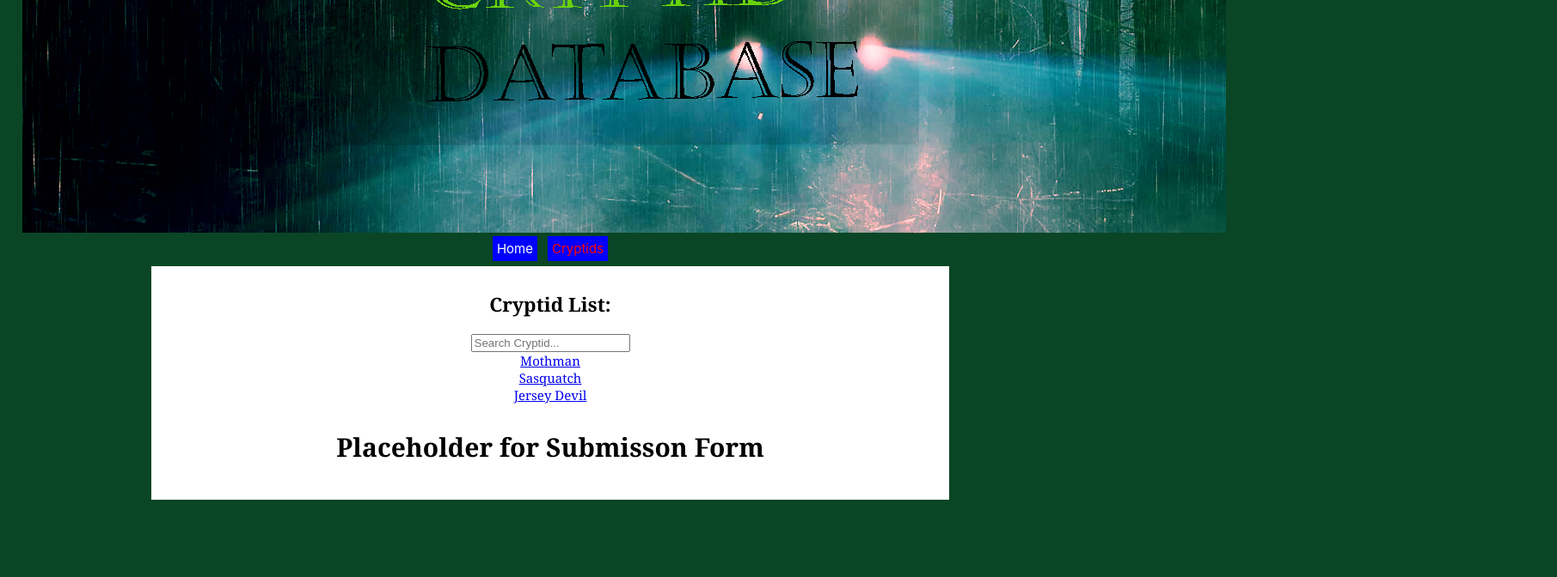
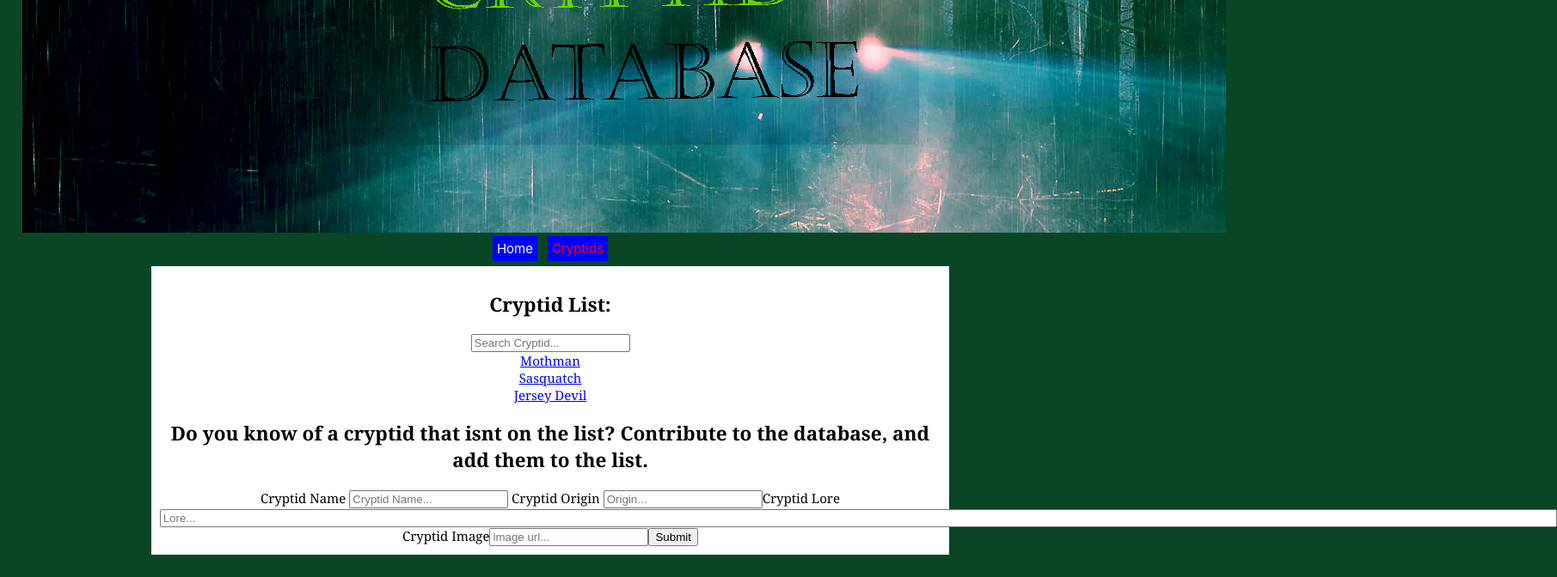
Before and after one commit to bjd1412/Cryptid_DataBase, a React (Create React App) app: page /cryptidlist in a window 1280 px wide. Shown: the part 255-927 px from the top of the page at 86% size, 1811 px wide, since content can reach past the window. Before the commit the page ends 863 px from the top, so only its background shows below. Built offline with nearby package versions, Linux system fonts and the light colour scheme; data requests are answered from the project's data file.

Commit message:
added inputs and values in submissions component

```diff
--- a/src/Components/Submissions.js
+++ b/src/Components/Submissions.js
@@ -28,8 +28,19 @@ function Submissions ({onHandleSubmit}) {
     }
 
     return(
-        <div className="Main">
-            <h1>Placeholder for Submisson Form</h1>
+        <div className="SubmitForm">
+            <h2>Do you know of a cryptid that isnt on the list? Contribute to the database, and add them to the list.</h2>
+            <form className="NewCryptid" onSubmit={Submitter}>
+                <label  className="Label"> Cryptid Name </label>
+                <input type="text" name="CryptidName" placeholder="Cryptid Name..." value={name} onChange={(e) => setName(e.target.value)}/>
+                <label  className="Label"> Cryptid Origin </label>
+                <input type="text" name="origin" placeholder="Origin..." value={origin} onChange={(e) => setOrigin(e.target.value)}/>
+                <label  className="Label">Cryptid Lore</label>
+                <input type="text" name="lore" placeholder="Lore..." size="200" className="Big Box" value={lore} onChange={(e) => setLore(e.target.value)}/>
+                <label className="Label">Cryptid Image</label>
+                <input type="text" name="image" placeholder="image url..." value={image} onChange={(e) => setImage(e.target.value)}/>
+                <input type="submit" value="Submit" />
+            </form>
         </div>
 
     )
```
